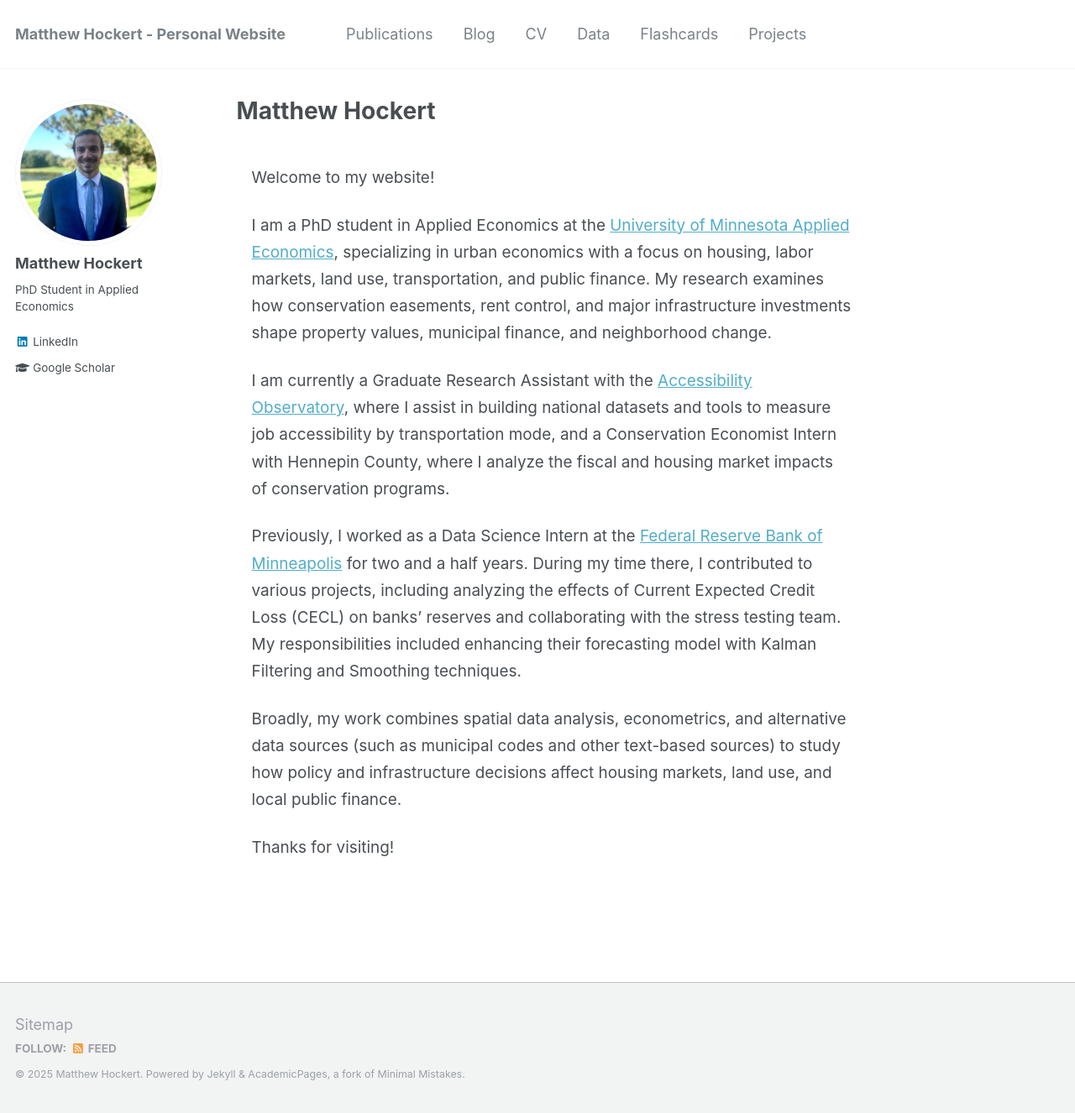
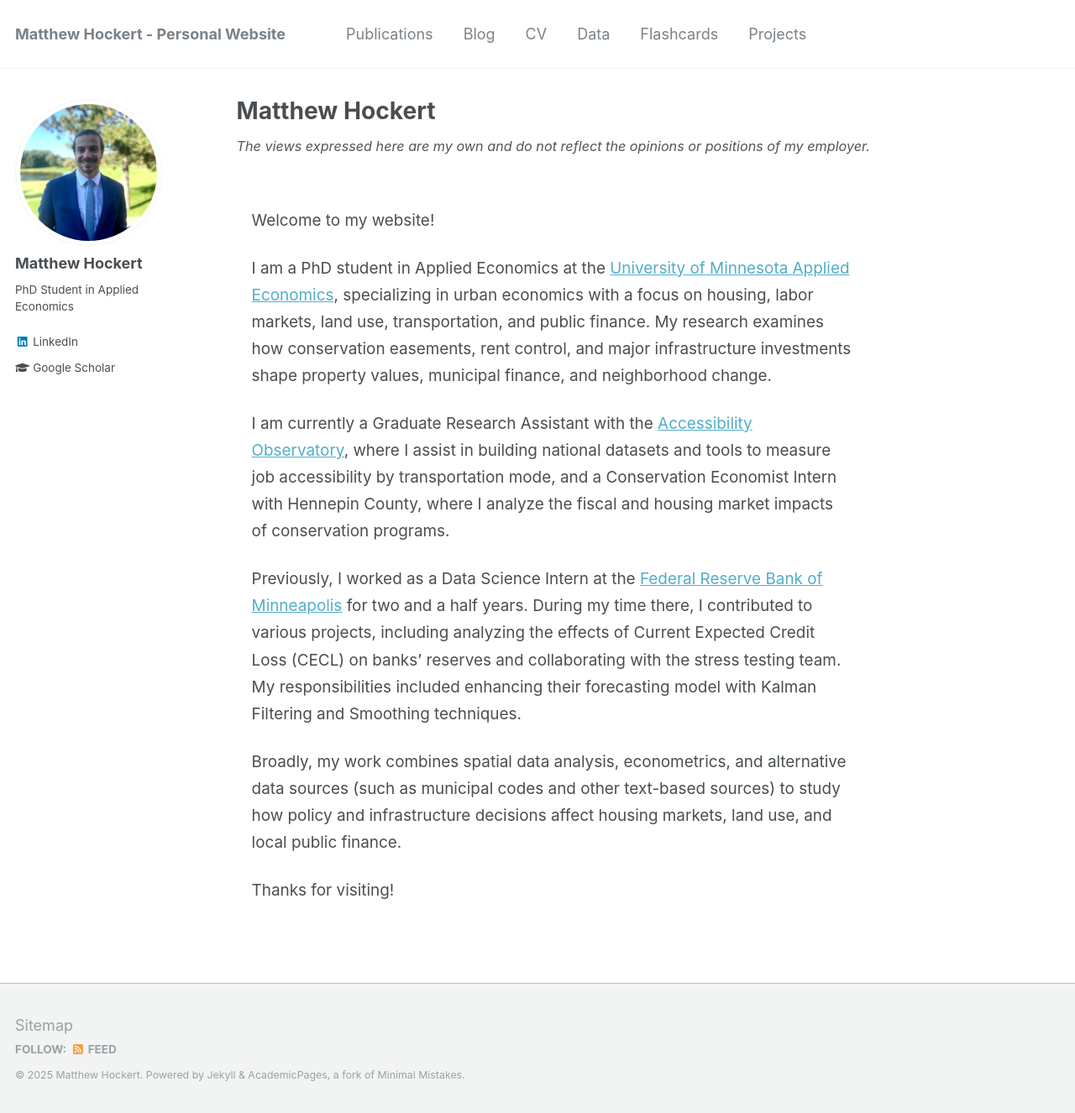
Before and after one commit to MatthewHockert/MatthewHockert.github.io, a Jekyll site: the page built from _pages/about.md, in a window 1280 px wide and 1326 px high. Shown: the whole window at 84% size. Built offline with Jekyll 4.4.1, drawn with Linux system fonts in a browser that asks for light colours.

Commit message:
personal statement added

```diff
--- a/_layouts/single.html
+++ b/_layouts/single.html
@@ -42,6 +42,9 @@ layout: default
           <p class="page__date"><strong><i class="fa fa-fw fa-calendar" aria-hidden="true"></i> {{ site.data.ui-text[site.locale].date_label | default: "Published:" }}</strong> <time datetime="{{ page.date | date_to_xmlschema }}">{{ page.date | default: "1900-01-01" | date: "%B %d, %Y" }}</time></p>
         {% endif %}
 
+        <p style="font-style: italic; font-size: 0.9em; color: #555; margin-bottom: 1.5em;">
+          The views expressed here are my own and do not reflect the opinions or positions of my employer.
+        </p>
 
         {% if page.citation and page.paperurl %}
           <p>Recommended citation: {{ page.citation }} <a href="{{ page.paperurl }}"><u>{{ page.paperurl }}</u></a></p>
```
